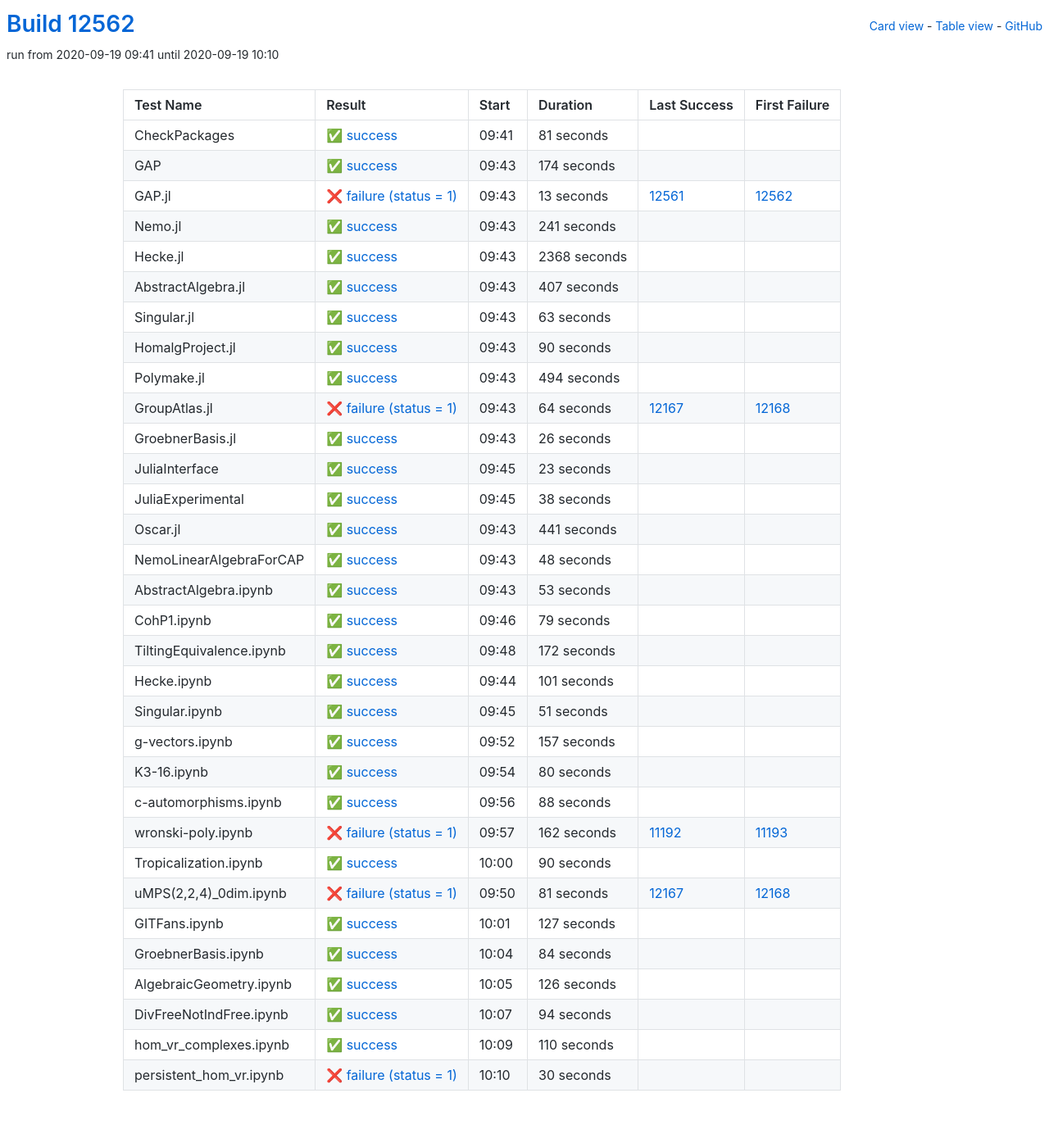
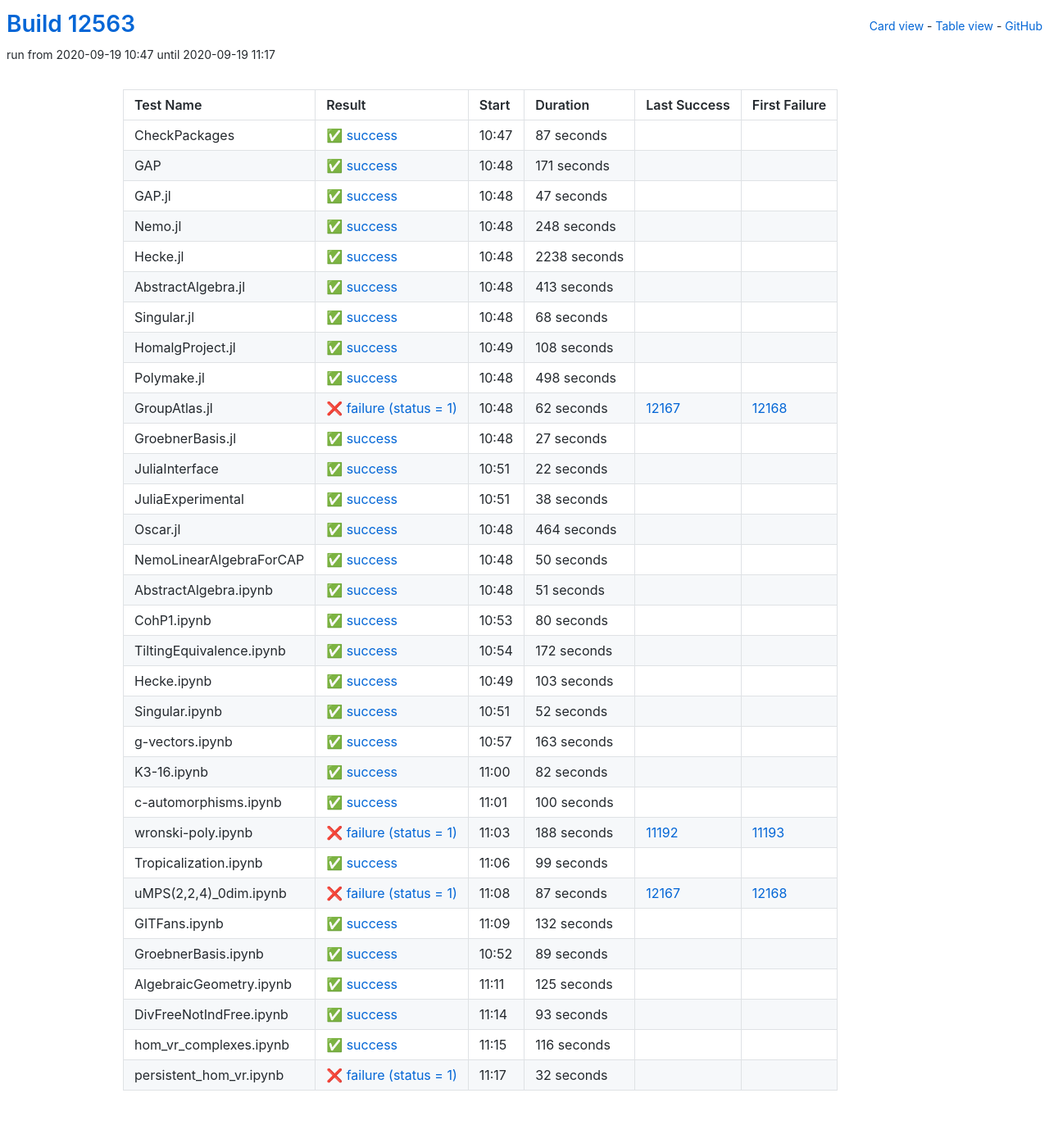
Before and after one commit to oscar-system/oscar-ci-status, a Jekyll site: the page built from table.html, in a window 1280 px wide. Shown: the whole page at 82% size. Built offline with Jekyll 4.4.1, drawn with Linux system fonts in a browser that asks for light colours.

Commit message:
Build #12563

```diff
--- a/_data/ci.yml
+++ b/_data/ci.yml
@@ -1,6 +1,6 @@
 ---
-build: 12562
-build_url: https://oscarci.mathematik.uni-kl.de/job/oscar/12562/
+build: 12563
+build_url: https://oscarci.mathematik.uni-kl.de/job/oscar/12563/
 job: oscar
 organization: oscar-system
 repo: oscar-ci-status
@@ -8,152 +8,152 @@
 tests:
 - name: CheckPackages
   id: checkpackages
-  log: https://oscarci.mathematik.uni-kl.de/job/oscar/12562/artifact/logs/build-12562/CheckPackages.log
-  start: 2020-09-19 09:41
+  log: https://oscarci.mathematik.uni-kl.de/job/oscar/12563/artifact/logs/build-12563/CheckPackages.log
+  start: 2020-09-19 10:47
   success: true
   exitcode: 0
   status: success
-  duration: 81
+  duration: 87
   last_success: false
   last_success_url:
   first_failure: false
   first_failure_url:
 - name: GAP
   id: gap
-  log: https://oscarci.mathematik.uni-kl.de/job/oscar/12562/artifact/logs/build-12562/GAP.log
-  start: 2020-09-19 09:43
+  log: https://oscarci.mathematik.uni-kl.de/job/oscar/12563/artifact/logs/build-12563/GAP.log
+  start: 2020-09-19 10:48
   success: true
   exitcode: 0
   status: success
-  duration: 174
+  duration: 171
   last_success: false
   last_success_url:
   first_failure: false
   first_failure_url:
 - name: GAP.jl
   id: gap-jl
-  log: https://oscarci.mathematik.uni-kl.de/job/oscar/12562/artifact/logs/build-12562/GAP.jl.log
-  start: 2020-09-19 09:43
-  success: false
-  exitcode: 1
-  status: failure
-  duration: 13
-  last_success: 12561
-  last_success_url: https://oscarci.mathematik.uni-kl.de/job/oscar/12561/
-  first_failure: 12562
-  first_failure_url: https://oscarci.mathematik.uni-kl.de/job/oscar/12562/
-- name: Nemo.jl
-  id: nemo-jl
-  log: https://oscarci.mathematik.uni-kl.de/job/oscar/12562/artifact/logs/build-12562/Nemo.jl.log
-  start: 2020-09-19 09:43
+  log: https://oscarci.mathematik.uni-kl.de/job/oscar/12563/artifact/logs/build-12563/GAP.jl.log
+  start: 2020-09-19 10:48
   success: true
   exitcode: 0
   status: success
-  duration: 241
+  duration: 47
+  last_success: false
+  last_success_url:
+  first_failure: false
+  first_failure_url:
+- name: Nemo.jl
+  id: nemo-jl
+  log: https://oscarci.mathematik.uni-kl.de/job/oscar/12563/artifact/logs/build-12563/Nemo.jl.log
+  start: 2020-09-19 10:48
+  success: true
+  exitcode: 0
+  status: success
+  duration: 248
   last_success: false
   last_success_url:
   first_failure: false
   first_failure_url:
 - name: Hecke.jl
   id: hecke-jl
-  log: https://oscarci.mathematik.uni-kl.de/job/oscar/12562/artifact/logs/build-12562/Hecke.jl.log
-  start: 2020-09-19 09:43
+  log: https://oscarci.mathematik.uni-kl.de/job/oscar/12563/artifact/logs/build-12563/Hecke.jl.log
+  start: 2020-09-19 10:48
   success: true
   exitcode: 0
   status: success
-  duration: 2368
+  duration: 2238
   last_success: false
   last_success_url:
   first_failure: false
   first_failure_url:
 - name: AbstractAlgebra.jl
   id: abstractalgebra-jl
-  log: https://oscarci.mathematik.uni-kl.de/job/oscar/12562/artifact/logs/build-12562/AbstractAlgebra.jl.log
-  start: 2020-09-19 09:43
+  log: https://oscarci.mathematik.uni-kl.de/job/oscar/12563/artifact/logs/build-12563/AbstractAlgebra.jl.log
+  start: 2020-09-19 10:48
   success: true
   exitcode: 0
   status: success
-  duration: 407
+  duration: 413
   last_success: false
   last_success_url:
   first_failure: false
   first_failure_url:
 - name: Singular.jl
   id: singular-jl
-  log: https://oscarci.mathematik.uni-kl.de/job/oscar/12562/artifact/logs/build-12562/Singular.jl.log
-  start: 2020-09-19 09:43
+  log: https://oscarci.mathematik.uni-kl.de/job/oscar/12563/artifact/logs/build-12563/Singular.jl.log
+  start: 2020-09-19 10:48
   success: true
   exitcode: 0
   status: success
-  duration: 63
+  duration: 68
   last_success: false
   last_success_url:
   first_failure: false
   first_failure_url:
 - name: HomalgProject.jl
   id: homalgproject-jl
-  log: https://oscarci.mathematik.uni-kl.de/job/oscar/12562/artifact/logs/build-12562/HomalgProject.jl.log
-  start: 2020-09-19 09:43
+  log: https://oscarci.mathematik.uni-kl.de/job/oscar/12563/artifact/logs/build-12563/HomalgProject.jl.log
+  start: 2020-09-19 10:49
   success: true
   exitcode: 0
   status: success
-  duration: 90
+  duration: 108
   last_success: false
   last_success_url:
   first_failure: false
   first_failure_url:
 - name: Polymake.jl
   id: polymake-jl
-  log: https://oscarci.mathematik.uni-kl.de/job/oscar/12562/artifact/logs/build-12562/Polymake.jl.log
-  start: 2020-09-19 09:43
+  log: https://oscarci.mathematik.uni-kl.de/job/oscar/12563/artifact/logs/build-12563/Polymake.jl.log
+  start: 2020-09-19 10:48
   success: true
   exitcode: 0
   status: success
-  duration: 494
+  duration: 498
   last_success: false
   last_success_url:
   first_failure: false
   first_failure_url:
 - name: GroupAtlas.jl
   id: groupatlas-jl
-  log: https://oscarci.mathematik.uni-kl.de/job/oscar/12562/artifact/logs/build-12562/GroupAtlas.jl.log
-  start: 2020-09-19 09:43
+  log: https://oscarci.mathematik.uni-kl.de/job/oscar/12563/artifact/logs/build-12563/GroupAtlas.jl.log
+  start: 2020-09-19 10:48
   success: false
   exitcode: 1
   status: failure
-  duration: 64
+  duration: 62
   last_success: 12167
   last_success_url: https://oscarci.mathematik.uni-kl.de/job/oscar/12167/
   first_failure: 12168
   first_failure_url: https://oscarci.mathematik.uni-kl.de/job/oscar/12168/
 - name: GroebnerBasis.jl
   id: groebnerbasis-jl
-  log: https://oscarci.mathematik.uni-kl.de/job/oscar/12562/artifact/logs/build-12562/GroebnerBasis.jl.log
-  start: 2020-09-19 09:43
+  log: https://oscarci.mathematik.uni-kl.de/job/oscar/12563/artifact/logs/build-12563/GroebnerBasis.jl.log
+  start: 2020-09-19 10:48
   success: true
   exitcode: 0
   status: success
-  duration: 26
+  duration: 27
   last_success: false
   last_success_url:
   first_failure: false
   first_failure_url:
 - name: JuliaInterface
   id: juliainterface
-  log: https://oscarci.mathematik.uni-kl.de/job/oscar/12562/artifact/logs/build-12562/JuliaInterface.log
-  start: 2020-09-19 09:45
+  log: https://oscarci.mathematik.uni-kl.de/job/oscar/12563/artifact/logs/build-12563/JuliaInterface.log
+  start: 2020-09-19 10:51
   success: true
   exitcode: 0
   status: success
-  duration: 23
+  duration: 22
   last_success: false
   last_success_url:
   first_failure: false
   first_failure_url:
 - name: JuliaExperimental
   id: juliaexperimental
-  log: https://oscarci.mathematik.uni-kl.de/job/oscar/12562/artifact/logs/build-12562/JuliaExperimental.log
-  start: 2020-09-19 09:45
+  log: https://oscarci.mathematik.uni-kl.de/job/oscar/12563/artifact/logs/build-12563/JuliaExperimental.log
+  start: 2020-09-19 10:51
   success: true
   exitcode: 0
   status: success
@@ -164,56 +164,56 @@
   first_failure_url:
 - name: Oscar.jl
   id: oscar-jl
-  log: https://oscarci.mathematik.uni-kl.de/job/oscar/12562/artifact/logs/build-12562/Oscar.jl.log
-  start: 2020-09-19 09:43
+  log: https://oscarci.mathematik.uni-kl.de/job/oscar/12563/artifact/logs/build-12563/Oscar.jl.log
+  start: 2020-09-19 10:48
   success: true
   exitcode: 0
   status: success
-  duration: 441
+  duration: 464
   last_success: false
   last_success_url:
   first_failure: false
   first_failure_url:
 - name: NemoLinearAlgebraForCAP
   id: nemolinearalgebraforcap
-  log: https://oscarci.mathematik.uni-kl.de/job/oscar/12562/artifact/logs/build-12562/NemoLinearAlgebraForCAP.log
-  start: 2020-09-19 09:43
+  log: https://oscarci.mathematik.uni-kl.de/job/oscar/12563/artifact/logs/build-12563/NemoLinearAlgebraForCAP.log
+  start: 2020-09-19 10:48
   success: true
   exitcode: 0
   status: success
-  duration: 48
+  duration: 50
   last_success: false
   last_success_url:
   first_failure: false
   first_failure_url:
 - name: AbstractAlgebra.ipynb
   id: abstractalgebra-ipynb
-  log: https://oscarci.mathematik.uni-kl.de/job/oscar/12562/artifact/logs/build-12562/AbstractAlgebra.ipynb.log
-  start: 2020-09-19 09:43
+  log: https://oscarci.mathematik.uni-kl.de/job/oscar/12563/artifact/logs/build-12563/AbstractAlgebra.ipynb.log
+  start: 2020-09-19 10:48
   success: true
   exitcode: 0
   status: success
-  duration: 53
+  duration: 51
   last_success: false
   last_success_url:
   first_failure: false
   first_failure_url:
 - name: CohP1.ipynb
   id: cohp1-ipynb
-  log: https://oscarci.mathematik.uni-kl.de/job/oscar/12562/artifact/logs/build-12562/CohP1.ipynb.log
-  start: 2020-09-19 09:46
+  log: https://oscarci.mathematik.uni-kl.de/job/oscar/12563/artifact/logs/build-12563/CohP1.ipynb.log
+  start: 2020-09-19 10:53
   success: true
   exitcode: 0
   status: success
-  duration: 79
+  duration: 80
   last_success: false
   last_success_url:
   first_failure: false
   first_failure_url:
 - name: TiltingEquivalence.ipynb
   id: tiltingequivalence-ipynb
-  log: https://oscarci.mathematik.uni-kl.de/job/oscar/12562/artifact/logs/build-12562/TiltingEquivalence.ipynb.log
-  start: 2020-09-19 09:48
+  log: https://oscarci.mathematik.uni-kl.de/job/oscar/12563/artifact/logs/build-12563/TiltingEquivalence.ipynb.log
+  start: 2020-09-19 10:54
   success: true
   exitcode: 0
   status: success
@@ -224,168 +224,168 @@
   first_failure_url:
 - name: Hecke.ipynb
   id: hecke-ipynb
-  log: https://oscarci.mathematik.uni-kl.de/job/oscar/12562/artifact/logs/build-12562/Hecke.ipynb.log
-  start: 2020-09-19 09:44
+  log: https://oscarci.mathematik.uni-kl.de/job/oscar/12563/artifact/logs/build-12563/Hecke.ipynb.log
+  start: 2020-09-19 10:49
   success: true
   exitcode: 0
   status: success
-  duration: 101
+  duration: 103
   last_success: false
   last_success_url:
   first_failure: false
   first_failure_url:
 - name: Singular.ipynb
   id: singular-ipynb
-  log: https://oscarci.mathematik.uni-kl.de/job/oscar/12562/artifact/logs/build-12562/Singular.ipynb.log
-  start: 2020-09-19 09:45
+  log: https://oscarci.mathematik.uni-kl.de/job/oscar/12563/artifact/logs/build-12563/Singular.ipynb.log
+  start: 2020-09-19 10:51
   success: true
   exitcode: 0
   status: success
-  duration: 51
+  duration: 52
   last_success: false
   last_success_url:
   first_failure: false
   first_failure_url:
 - name: g-vectors.ipynb
   id: g-vectors-ipynb
-  log: https://oscarci.mathematik.uni-kl.de/job/oscar/12562/artifact/logs/build-12562/g-vectors.ipynb.log
-  start: 2020-09-19 09:52
+  log: https://oscarci.mathematik.uni-kl.de/job/oscar/12563/artifact/logs/build-12563/g-vectors.ipynb.log
+  start: 2020-09-19 10:57
   success: true
   exitcode: 0
   status: success
-  duration: 157
+  duration: 163
   last_success: false
   last_success_url:
   first_failure: false
   first_failure_url:
 - name: K3-16.ipynb
   id: k3-16-ipynb
-  log: https://oscarci.mathematik.uni-kl.de/job/oscar/12562/artifact/logs/build-12562/K3-16.ipynb.log
-  start: 2020-09-19 09:54
+  log: https://oscarci.mathematik.uni-kl.de/job/oscar/12563/artifact/logs/build-12563/K3-16.ipynb.log
+  start: 2020-09-19 11:00
   success: true
   exitcode: 0
   status: success
-  duration: 80
+  duration: 82
   last_success: false
   last_success_url:
   first_failure: false
   first_failure_url:
 - name: c-automorphisms.ipynb
   id: c-automorphisms-ipynb
-  log: https://oscarci.mathematik.uni-kl.de/job/oscar/12562/artifact/logs/build-12562/c-automorphisms.ipynb.log
-  start: 2020-09-19 09:56
+  log: https://oscarci.mathematik.uni-kl.de/job/oscar/12563/artifact/logs/build-12563/c-automorphisms.ipynb.log
+  start: 2020-09-19 11:01
   success: true
   exitcode: 0
   status: success
-  duration: 88
+  duration: 100
   last_success: false
   last_success_url:
   first_failure: false
   first_failure_url:
 - name: wronski-poly.ipynb
   id: wronski-poly-ipynb
-  log: https://oscarci.mathematik.uni-kl.de/job/oscar/12562/artifact/logs/build-12562/wronski-poly.ipynb.log
-  start: 2020-09-19 09:57
+  log: https://oscarci.mathematik.uni-kl.de/job/oscar/12563/artifact/logs/build-12563/wronski-poly.ipynb.log
+  start: 2020-09-19 11:03
   success: false
   exitcode: 1
   status: failure
-  duration: 162
+  duration: 188
   last_success: 11192
   last_success_url: https://oscarci.mathematik.uni-kl.de/job/oscar/11192/
   first_failure: 11193
   first_failure_url: https://oscarci.mathematik.uni-kl.de/job/oscar/11193/
 - name: Tropicalization.ipynb
   id: tropicalization-ipynb
-  log: https://oscarci.mathematik.uni-kl.de/job/oscar/12562/artifact/logs/build-12562/Tropicalization.ipynb.log
-  start: 2020-09-19 10:00
+  log: https://oscarci.mathematik.uni-kl.de/job/oscar/12563/artifact/logs/build-12563/Tropicalization.ipynb.log
+  start: 2020-09-19 11:06
   success: true
   exitcode: 0
   status: success
-  duration: 90
+  duration: 99
   last_success: false
   last_success_url:
   first_failure: false
   first_failure_url:
 - name: uMPS(2,2,4)_0dim.ipynb
   id: umps-2-2-4-0dim-ipynb
-  log: https://oscarci.mathematik.uni-kl.de/job/oscar/12562/artifact/logs/build-12562/uMPS-2-2-4-_0dim.ipynb.log
-  start: 2020-09-19 09:50
+  log: https://oscarci.mathematik.uni-kl.de/job/oscar/12563/artifact/logs/build-12563/uMPS-2-2-4-_0dim.ipynb.log
+  start: 2020-09-19 11:08
   success: false
   exitcode: 1
   status: failure
-  duration: 81
+  duration: 87
   last_success: 12167
   last_success_url: https://oscarci.mathematik.uni-kl.de/job/oscar/12167/
   first_failure: 12168
   first_failure_url: https://oscarci.mathematik.uni-kl.de/job/oscar/12168/
 - name: GITFans.ipynb
   id: gitfans-ipynb
-  log: https://oscarci.mathematik.uni-kl.de/job/oscar/12562/artifact/logs/build-12562/GITFans.ipynb.log
-  start: 2020-09-19 10:01
+  log: https://oscarci.mathematik.uni-kl.de/job/oscar/12563/artifact/logs/build-12563/GITFans.ipynb.log
+  start: 2020-09-19 11:09
   success: true
   exitcode: 0
   status: success
-  duration: 127
+  duration: 132
   last_success: false
   last_success_url:
   first_failure: false
   first_failure_url:
 - name: GroebnerBasis.ipynb
   id: groebnerbasis-ipynb
-  log: https://oscarci.mathematik.uni-kl.de/job/oscar/12562/artifact/logs/build-12562/GroebnerBasis.ipynb.log
-  start: 2020-09-19 10:04
+  log: https://oscarci.mathematik.uni-kl.de/job/oscar/12563/artifact/logs/build-12563/GroebnerBasis.ipynb.log
+  start: 2020-09-19 10:52
   success: true
   exitcode: 0
   status: success
-  duration: 84
+  duration: 89
   last_success: false
   last_success_url:
   first_failure: false
   first_failure_url:
 - name: AlgebraicGeometry.ipynb
   id: algebraicgeometry-ipynb
-  log: https://oscarci.mathematik.uni-kl.de/job/oscar/12562/artifact/logs/build-12562/AlgebraicGeometry.ipynb.log
-  start: 2020-09-19 10:05
+  log: https://oscarci.mathematik.uni-kl.de/job/oscar/12563/artifact/logs/build-12563/AlgebraicGeometry.ipynb.log
+  start: 2020-09-19 11:11
   success: true
   exitcode: 0
   status: success
-  duration: 126
+  duration: 125
   last_success: false
   last_success_url:
   first_failure: false
   first_failure_url:
 - name: DivFreeNotIndFree.ipynb
   id: divfreenotindfree-ipynb
-  log: https://oscarci.mathematik.uni-kl.de/job/oscar/12562/artifact/logs/build-12562/DivFreeNotIndFree.ipynb.log
-  start: 2020-09-19 10:07
+  log: https://oscarci.mathematik.uni-kl.de/job/oscar/12563/artifact/logs/build-12563/DivFreeNotIndFree.ipynb.log
+  start: 2020-09-19 11:14
   success: true
   exitcode: 0
   status: success
-  duration: 94
+  duration: 93
   last_success: false
   last_success_url:
   first_failure: false
   first_failure_url:
 - name: hom_vr_complexes.ipynb
   id: hom-vr-complexes-ipynb
-  log: https://oscarci.mathematik.uni-kl.de/job/oscar/12562/artifact/logs/build-12562/hom_vr_complexes.ipynb.log
-  start: 2020-09-19 10:09
+  log: https://oscarci.mathematik.uni-kl.de/job/oscar/12563/artifact/logs/build-12563/hom_vr_complexes.ipynb.log
+  start: 2020-09-19 11:15
   success: true
   exitcode: 0
   status: success
-  duration: 110
+  duration: 116
   last_success: false
   last_success_url:
   first_failure: false
   first_failure_url:
 - name: persistent_hom_vr.ipynb
   id: persistent-hom-vr-ipynb
-  log: https://oscarci.mathematik.uni-kl.de/job/oscar/12562/artifact/logs/build-12562/persistent_hom_vr.ipynb.log
-  start: 2020-09-19 10:10
+  log: https://oscarci.mathematik.uni-kl.de/job/oscar/12563/artifact/logs/build-12563/persistent_hom_vr.ipynb.log
+  start: 2020-09-19 11:17
   success: false
   exitcode: 1
   status: failure
-  duration: 30
+  duration: 32
   last_success: false
   last_success_url:
   first_failure: false
```
Also changed, not shown: README.md.
